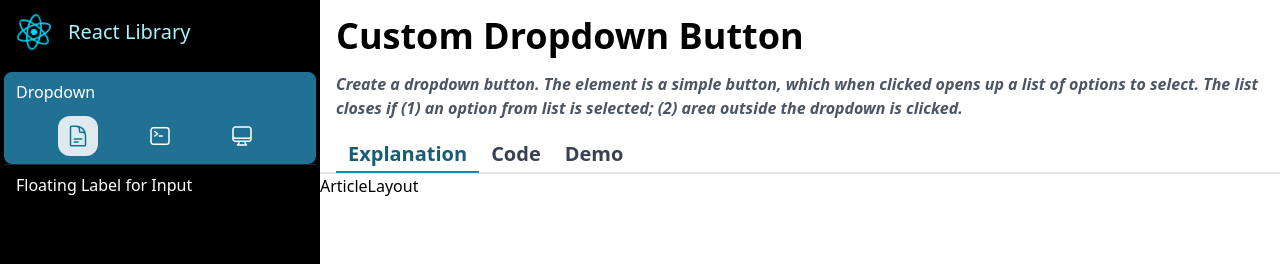
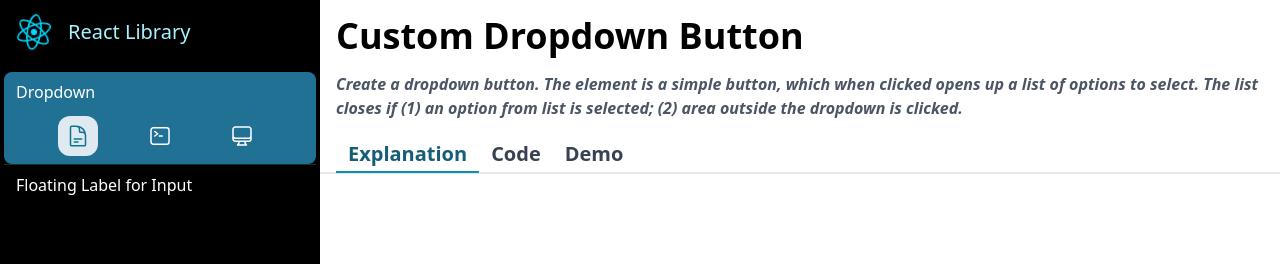
Before and after one commit to AkritiGhosh/ReactLibrary, a React (Vite) app: page /main/dropdown/explanation in a window 1280 px wide. Shown: the top 264 px of the page. Built offline with nearby package versions, Linux system fonts and the light colour scheme.

Commit message:
show content inside article layout

```diff
--- a/src/layout/ArticleLayout.jsx
+++ b/src/layout/ArticleLayout.jsx
@@ -1,9 +1,13 @@
-import React from 'react'
+import React from "react";
+import { useOutletContext } from "react-router-dom";
 
 const ArticleLayout = () => {
+  const { code } = useOutletContext();
   return (
-    <div>ArticleLayout</div>
-  )
-}
+    <div className="container h-auto mx-auto p-4">
+      {code}
+        </div>
+  );
+};
 
-export default ArticleLayout
+export default ArticleLayout;
```
